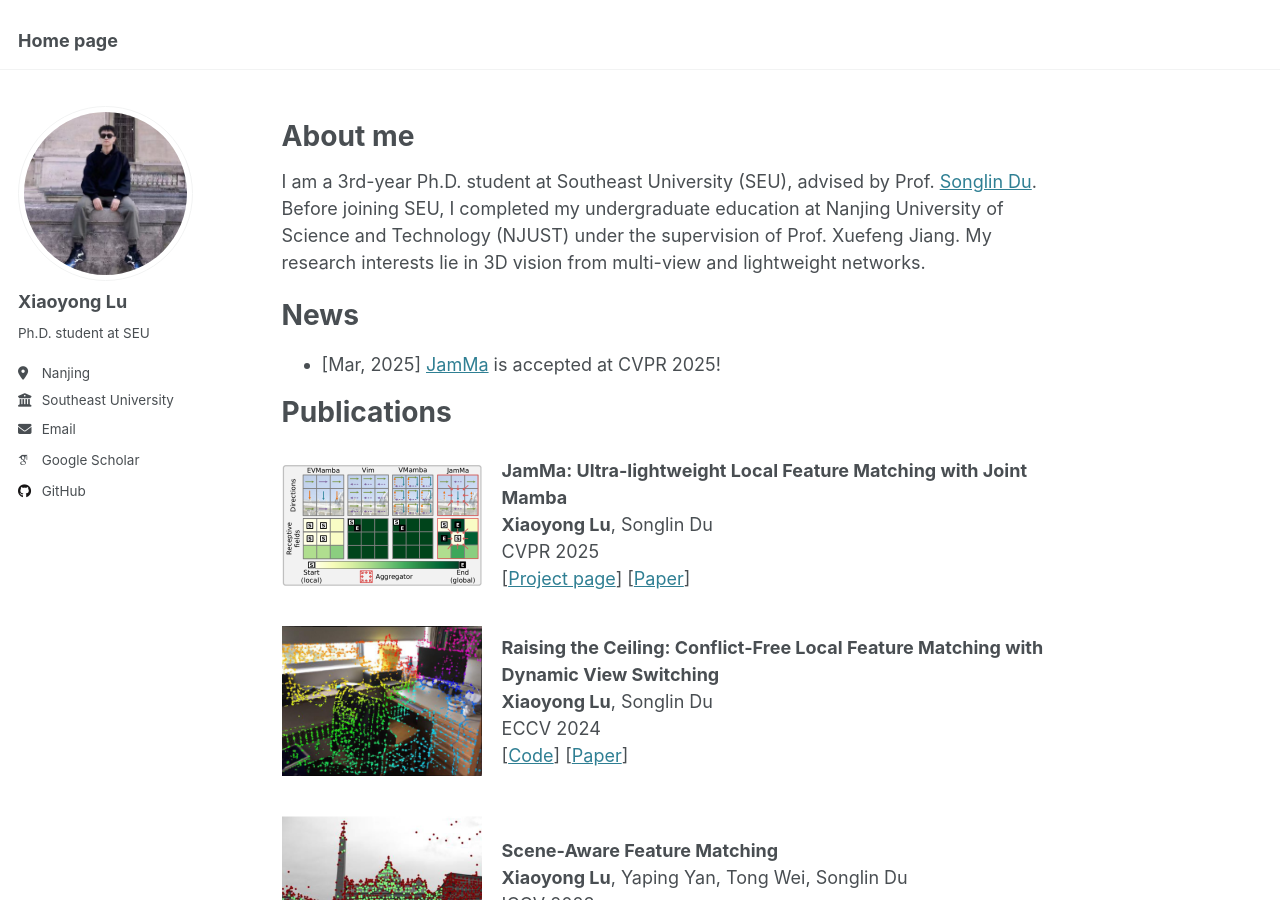
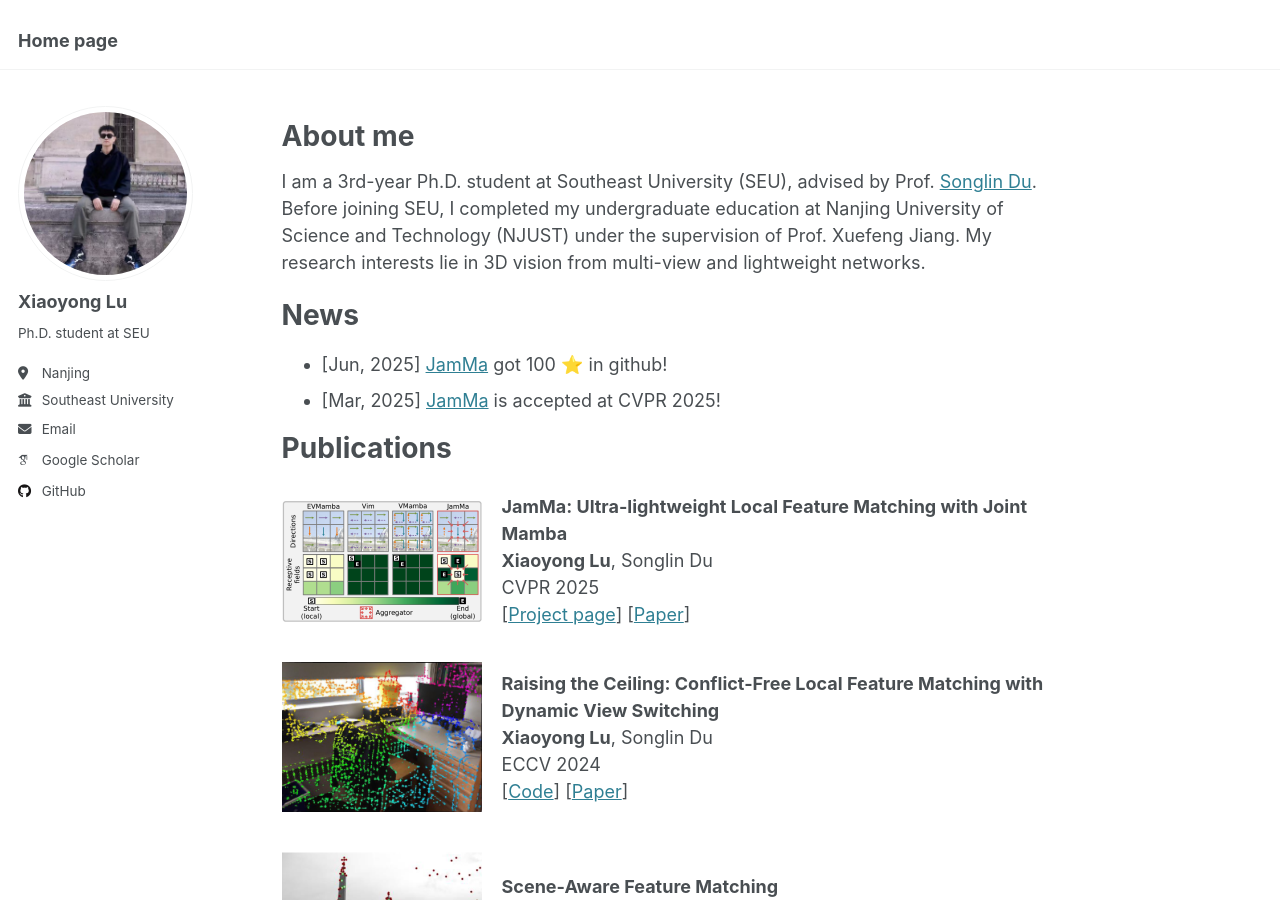
Before and after one commit to leoluxxx/leoluxxx.github.io, a Jekyll site: the page built from _pages/about.md, in a window 1280 px wide and 900 px high. Built offline with Jekyll 4.4.1, drawn with Linux system fonts in a browser that asks for light colours; some web fonts are replaced.

Commit message:
Update about.md
JamMa got 100 ⭐.

```diff
--- a/_pages/about.md
+++ b/_pages/about.md
@@ -15,6 +15,7 @@ My research interests lie in 3D vision from multi-view and lightweight networks.
 
 News
 ======
+- [Jun, 2025] [JamMa](https://github.com/leoluxxx/JamMa) got 100 ⭐ in github!
 - [Mar, 2025] [JamMa](https://leoluxxx.github.io/JamMa-page/) is accepted at CVPR 2025!
 
 Publications
```
